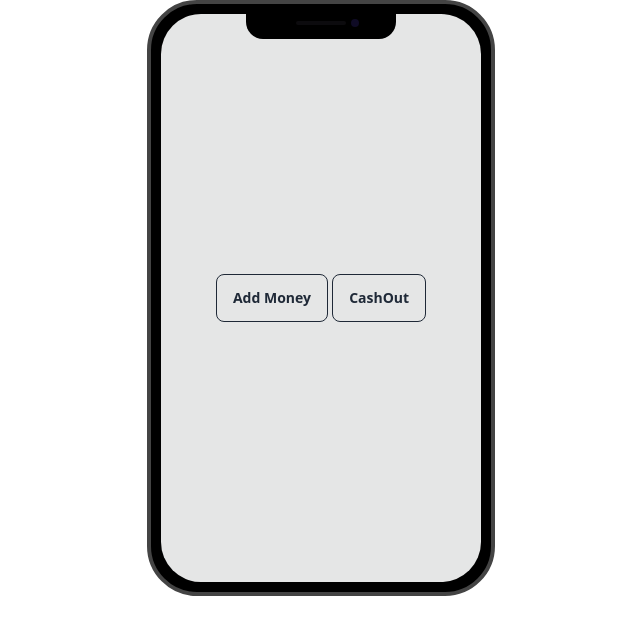
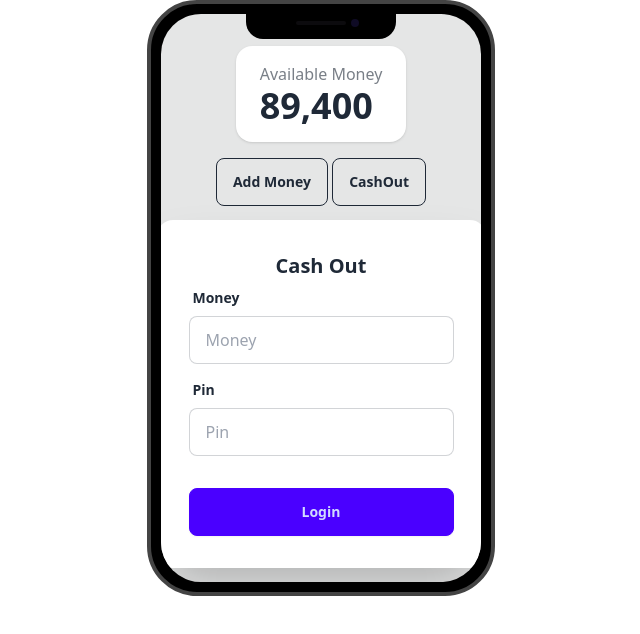
Before and after one commit to Shawon-Reza/Dom-Payoo-MFS, a plain HTML site: page home.html in a window 1280 px wide. Both pictures are taken after a click on the button "CashOut". Shown: the whole page, without its empty margins (319-959 px from the left). Drawn offline with nearby package versions, Linux system fonts and the light colour scheme.

Commit message:
form switch

```diff
--- a/home.html
+++ b/home.html
@@ -14,23 +14,85 @@
 
 <body>
 
+
     <div class="flex justify-center">
         <div class="mockup-phone">
             <div class="camera"></div>
             <div class="display">
-                <div class="artboard artboard-demo phone-1">
-                    <div>
-                        <button class="btn btn-outline ">Add Money</button>
-                        <button class="btn btn-outline">CashOut</button>
+                <div class="artboard artboard-demo phone-1 relative">
+                    <!-- AvailAble money -->
+                    <div class="stats shadow absolute top-8">
+                        <div class="stat">
+                            <div class="stat-title">Available Money</div>
+                            <div class="stat-value">89,400</div>
+                        </div>
                     </div>
+                    <!-- Button -->
+                    <div class="absolute top-36">
+                        <button class="btn btn-outline" id="addMoneyBtn">Add Money</button>
+                        <button class="btn btn-outline" id="cashOutBtn">CashOut</button>
+                    </div>
+                    <!-- Form Start  ADD Money-->
+                    <div class="" id="addMoneyForm">
+                        <div class="card bg-base-100 w-full max-w-sm shrink-0 shadow-2xl mt-48">
+                            <form class="card-body">
+                                <div class="form-control">
+                                    <h1 class="text-center text-xl font-bold ">Add Money</h1>
+
+                                    <label class="label">
+                                        <span class="label-text font-semibold">Money</span>
+                                    </label>
+                                    <input type="number" placeholder="Money" class="input input-bordered" required />
+                                </div>
+                                <div class="form-control">
+                                    <label class="label">
+                                        <span class="label-text font-semibold">Pin</span>
+                                    </label>
+                                    <input type="number" placeholder="Pin" class="input input-bordered" required />
+
+                                </div>
+                                <div class="form-control mt-6">
+                                    <button class="btn btn-primary">Login</button>
+                                </div>
+                            </form>
+                        </div>
+
+                    </div>
+                     <!-- Form Start  CAsh Out-->
+                     <div class="hidden" id="cashOutForm">
+                        <div class="card bg-base-100 w-full max-w-sm shrink-0 shadow-2xl mt-48">
+                            <form class="card-body">
+                                <div class="form-control">
+                                    <h1 class="text-center text-xl font-bold ">Cash Out</h1>
+
+                                    <label class="label">
+                                        <span class="label-text font-semibold">Money</span>
+                                    </label>
+                                    <input type="number" placeholder="Money" class="input input-bordered" required />
+                                </div>
+                                <div class="form-control">
+                                    <label class="label">
+                                        <span class="label-text font-semibold">Pin</span>
+                                    </label>
+                                    <input type="number" placeholder="Pin" class="input input-bordered" required />
+
+                                </div>
+                                <div class="form-control mt-6">
+                                    <button class="btn btn-primary">Login</button>
+                                </div>
+                            </form>
+                        </div>
+
+                    </div>
+
                 </div>
 
             </div>
         </div>
     </div>
 
-
-
+<script src="js/button.js"></script>
+ <!-- <script src="js/jsEvent.js"></script> -->
 </body>
 
 </html>
--- /dev/null
+++ b/js/button.js
@@ -0,0 +1,12 @@
+// Home Page Form Trnasformation
+document.getElementById('cashOutBtn').addEventListener('click',function(){
+    document.getElementById('addMoneyForm').classList.add('hidden')
+    document.getElementById('cashOutForm').classList.remove('hidden')
+
+})
+
+document.getElementById('addMoneyBtn').addEventListener('click',function(){
+    document.getElementById('addMoneyForm').classList.remove('hidden')
+    document.getElementById('cashOutForm').classList.add('hidden')
+
+})
```
Also changed, not shown: js/jsEvent.js (line endings or trailing spaces).
